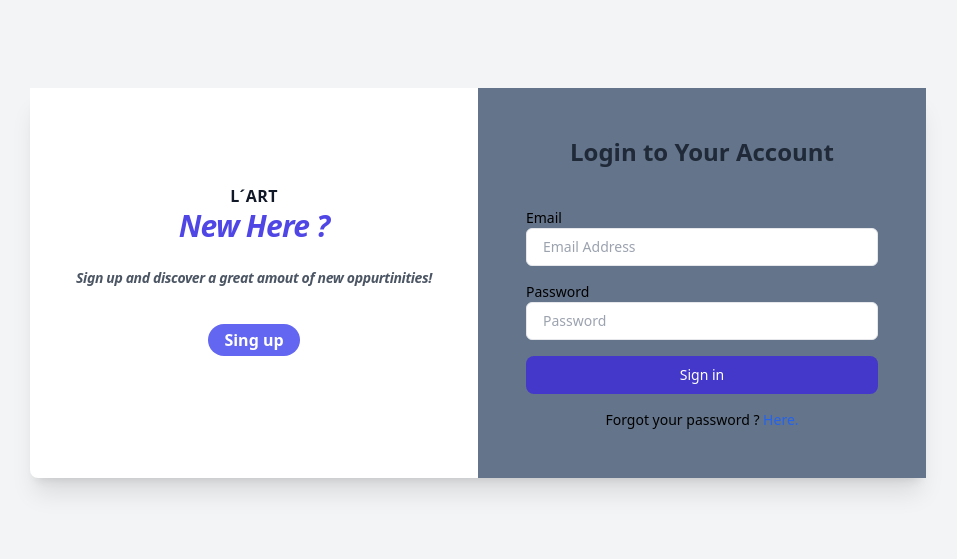
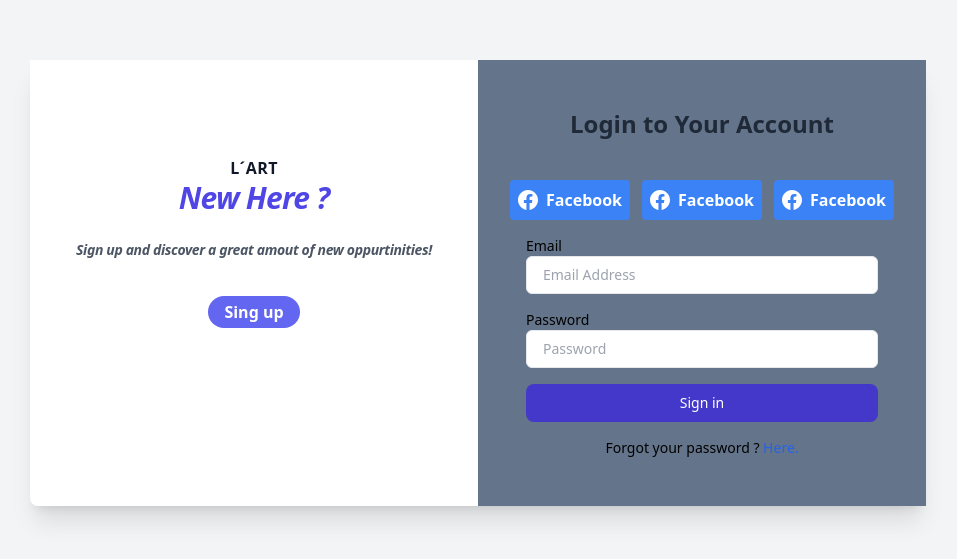
Before and after one commit to luisomogollon/login-app, a React (Create React App) app: page / in a window 1280 px wide. Shown: the part 117-676 px from the top of the page, without its empty margins (162-1119 px from the left). Built offline with nearby package versions, Linux system fonts and the light colour scheme.

Commit message:
botones cambios

```diff
--- a/src/routes/Login.jsx
+++ b/src/routes/Login.jsx
@@ -1,5 +1,4 @@
 import React from "react";
-
 
 const Login = () => {
   return (
@@ -39,9 +38,44 @@ const Login = () => {
                   <h1 className="mb-10 text-2xl font-bold text-center text-gray-800">
                     Login to Your Account
                   </h1>
+<div className="justify-center flex space-x-3">
+
+<button class="bg-blue-500 px-2 py-2 font-semibold text-white inline-flex items-center space-x-2 rounded">
+                    <svg
+                      class="w-5 h-5 fill-current"
+                      role="img"
+                      xmlns="http://www.w3.org/2000/svg"
+                      viewBox="0 0 24 24"
+                    >
+                      <path d="M24 12.073c0-6.627-5.373-12-12-12s-12 5.373-12 12c0 5.99 4.388 10.954 10.125 11.854v-8.385H7.078v-3.47h3.047V9.43c0-3.007 1.792-4.669 4.533-4.669 1.312 0 2.686.235 2.686.235v2.953H15.83c-1.491 0-1.956.925-1.956 1.874v2.25h3.328l-.532 3.47h-2.796v8.385C19.612 23.027 24 18.062 24 12.073z" />
+                    </svg>
+                    <span>Facebook</span>
+                  </button>
+                  <button class="bg-blue-500 px-2 py-2 font-semibold text-white inline-flex items-center space-x-2 rounded">
+                    <svg
+                      class="w-5 h-5 fill-current"
+                      role="img"
+                      xmlns="http://www.w3.org/2000/svg"
+                      viewBox="0 0 24 24"
+                    >
+                      <path d="M24 12.073c0-6.627-5.373-12-12-12s-12 5.373-12 12c0 5.99 4.388 10.954 10.125 11.854v-8.385H7.078v-3.47h3.047V9.43c0-3.007 1.792-4.669 4.533-4.669 1.312 0 2.686.235 2.686.235v2.953H15.83c-1.491 0-1.956.925-1.956 1.874v2.25h3.328l-.532 3.47h-2.796v8.385C19.612 23.027 24 18.062 24 12.073z" />
+                    </svg>
+                    <span>Facebook</span>
+                  </button>
 
 
-
+                  <button class="bg-blue-500 px-2 py-2 font-semibold text-white inline-flex items-center space-x-2 rounded">
+                    <svg
+                      class="w-5 h-5 fill-current"
+                      role="img"
+                      xmlns="http://www.w3.org/2000/svg"
+                      viewBox="0 0 24 24"
+                    >
+                      <path d="M24 12.073c0-6.627-5.373-12-12-12s-12 5.373-12 12c0 5.99 4.388 10.954 10.125 11.854v-8.385H7.078v-3.47h3.047V9.43c0-3.007 1.792-4.669 4.533-4.669 1.312 0 2.686.235 2.686.235v2.953H15.83c-1.491 0-1.956.925-1.956 1.874v2.25h3.328l-.532 3.47h-2.796v8.385C19.612 23.027 24 18.062 24 12.073z" />
+                    </svg>
+                    <span>Facebook</span>
+                  </button>
+</div>
                   <div className="mt-4">
                     <label className="block text-sm">Email</label>
                     <input
```
